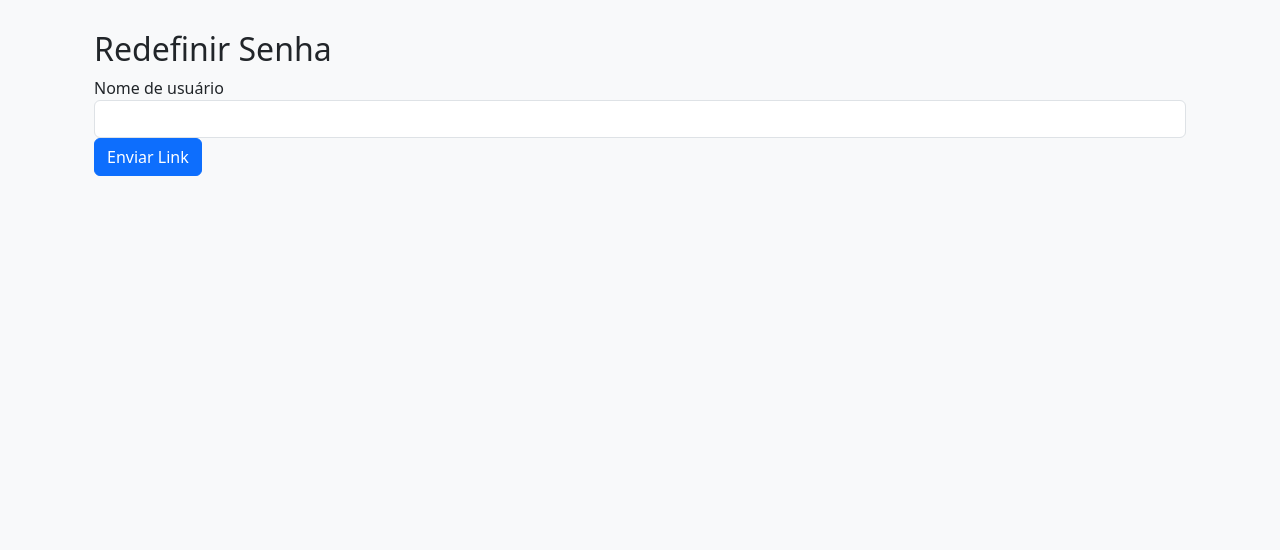
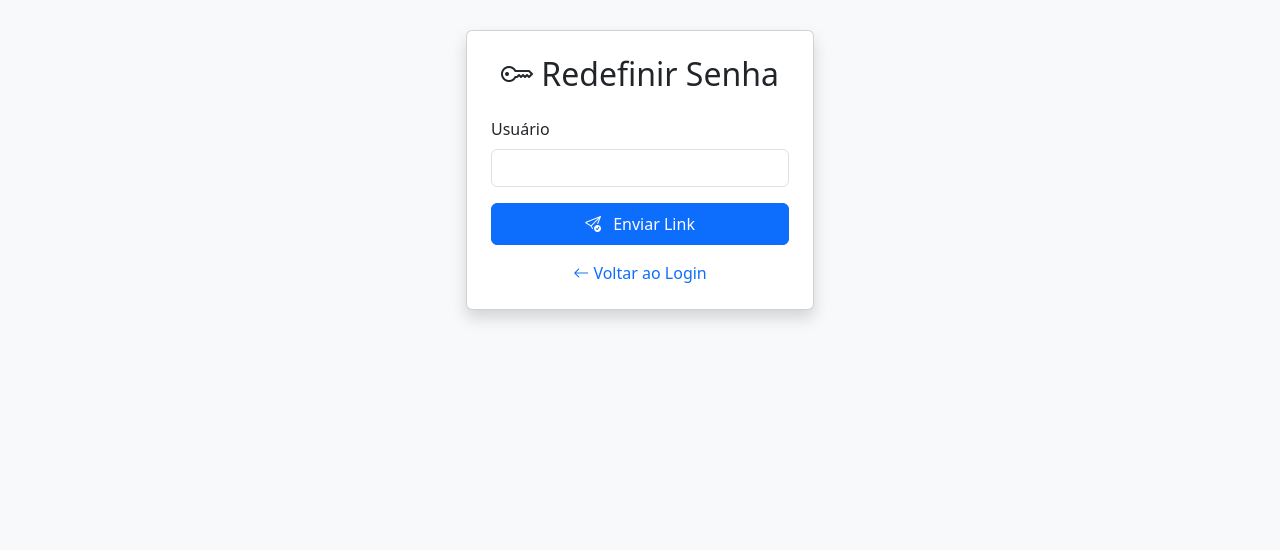
Before and after one commit to barcaro612/escola-agendamento, a Flask app: page /esqueci-senha in a window 1280 px wide. Shown: the part 76-626 px from the top of the page. Run offline with Flask 3, Linux system fonts and the light colour scheme; parts of the project's set-up code (start-up, migrations or seed data) failed here and were passed over; some libraries are stand-ins or nearby versions.

Commit message:
Update esqueci_senha.html

```diff
--- a/templates/esqueci_senha.html
+++ b/templates/esqueci_senha.html
@@ -1,13 +1,35 @@
 {% extends "base.html" %}
 {% block content %}
-<div class="container">
-    <h2>Redefinir Senha</h2>
-    <form method="POST">
-        <div class="form-group">
-            <label for="username">Nome de usuário</label>
-            <input type="text" class="form-control" name="username" required>
+<div class="container mt-4">
+    <div class="row justify-content-center">
+        <div class="col-md-6 col-lg-4">
+            <div class="card shadow">
+                <div class="card-body p-4">
+                    <h2 class="text-center mb-4">
+                        <i class="bi bi-key"></i> Redefinir Senha
+                    </h2>
+
+                    <form method="POST">
+                        <input type="hidden" name="csrf_token" value="{{ csrf_token() }}"/>  <!-- CSRF Token -->
+
+                        <div class="mb-3">
+                            <label for="username" class="form-label">Usuário</label>
+                            <input type="text" class="form-control" name="username" required>
+                        </div>
+
+                        <button type="submit" class="btn btn-primary w-100 py-2">
+                            <i class="bi bi-send-check me-2"></i> Enviar Link
+                        </button>
+                    </form>
+
+                    <div class="text-center mt-3">
+                        <a href="{{ url_for('login') }}" class="text-decoration-none">
+                            <i class="bi bi-arrow-left"></i> Voltar ao Login
+                        </a>
+                    </div>
+                </div>
+            </div>
         </div>
-        <button type="submit" class="btn btn-primary">Enviar Link</button>
-    </form>
+    </div>
 </div>
 {% endblock %}
```
